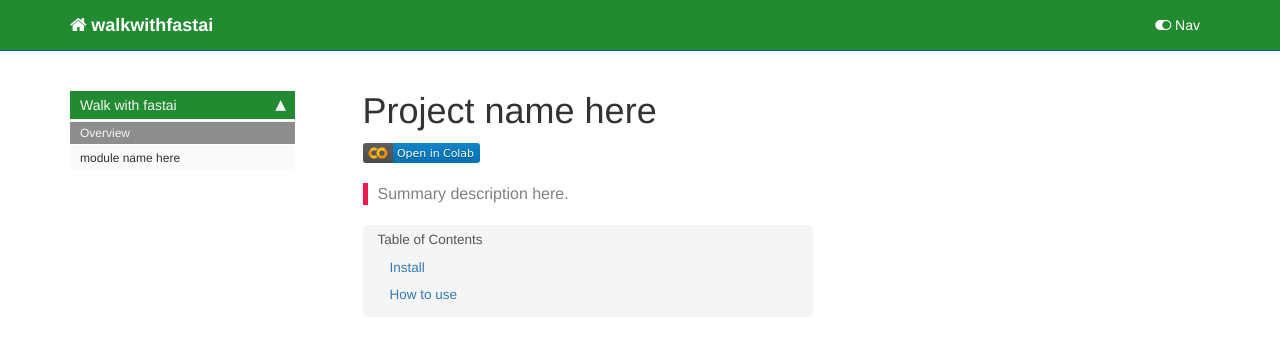
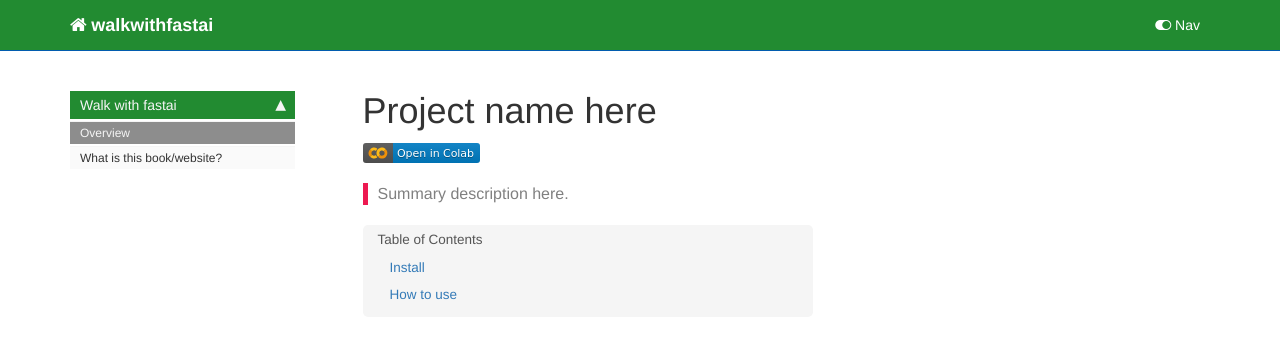
Before and after one commit to walkwithfastai/walkwithfastai.github.io, a Jekyll site: the page built from docs/index.html, in a window 1280 px wide. Shown: the top 343 px of the page. Built offline with Jekyll 4.4.1, drawn with Linux system fonts in a browser that asks for light colours; nearby versions of some CDN libraries; comment, search, counter and statistics services are not loaded.

Commit message:
add intro

```diff
--- a/docs/_data/sidebars/home_sidebar.yml
+++ b/docs/_data/sidebars/home_sidebar.yml
@@ -10,8 +10,8 @@
       title: Overview
       url: /
     - output: web,pdf
-      title: module name here
-      url: core.html
+      title: What is this book/website?
+      url: introduction.about.html
     output: web
     title: Walk with fastai
   output: web
--- a/docs/sidebar.json
+++ b/docs/sidebar.json
@@ -1,6 +1,6 @@
 {
   "Walk with fastai": {
     "Overview": "/",
-    "module name here": "core.html"
+    "What is this book/website?": "introduction.about.html"
   }
 }
```
Also changed, not shown: docs/introduction.about.html (added, +32 -0 lines), README.md, 2 other files.
